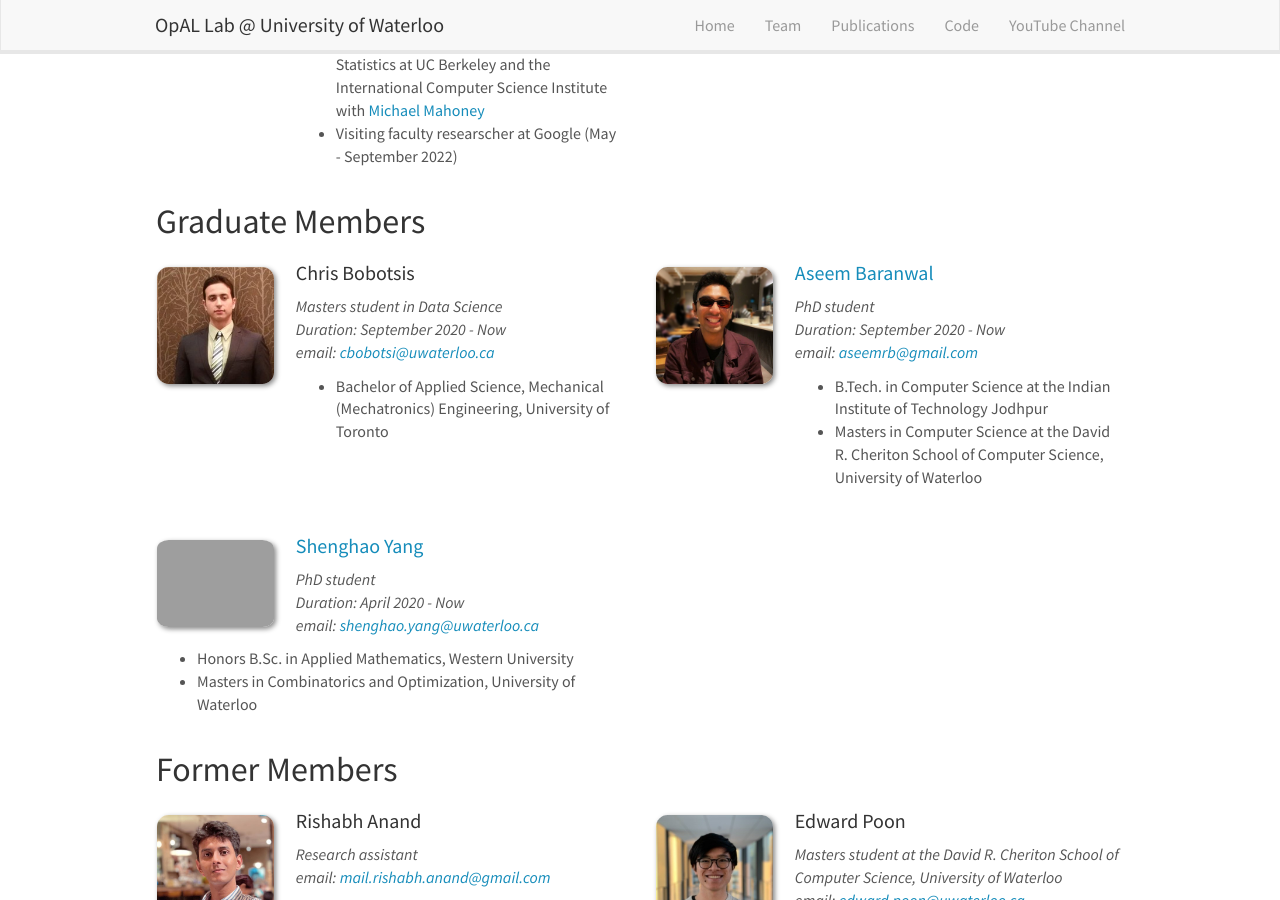
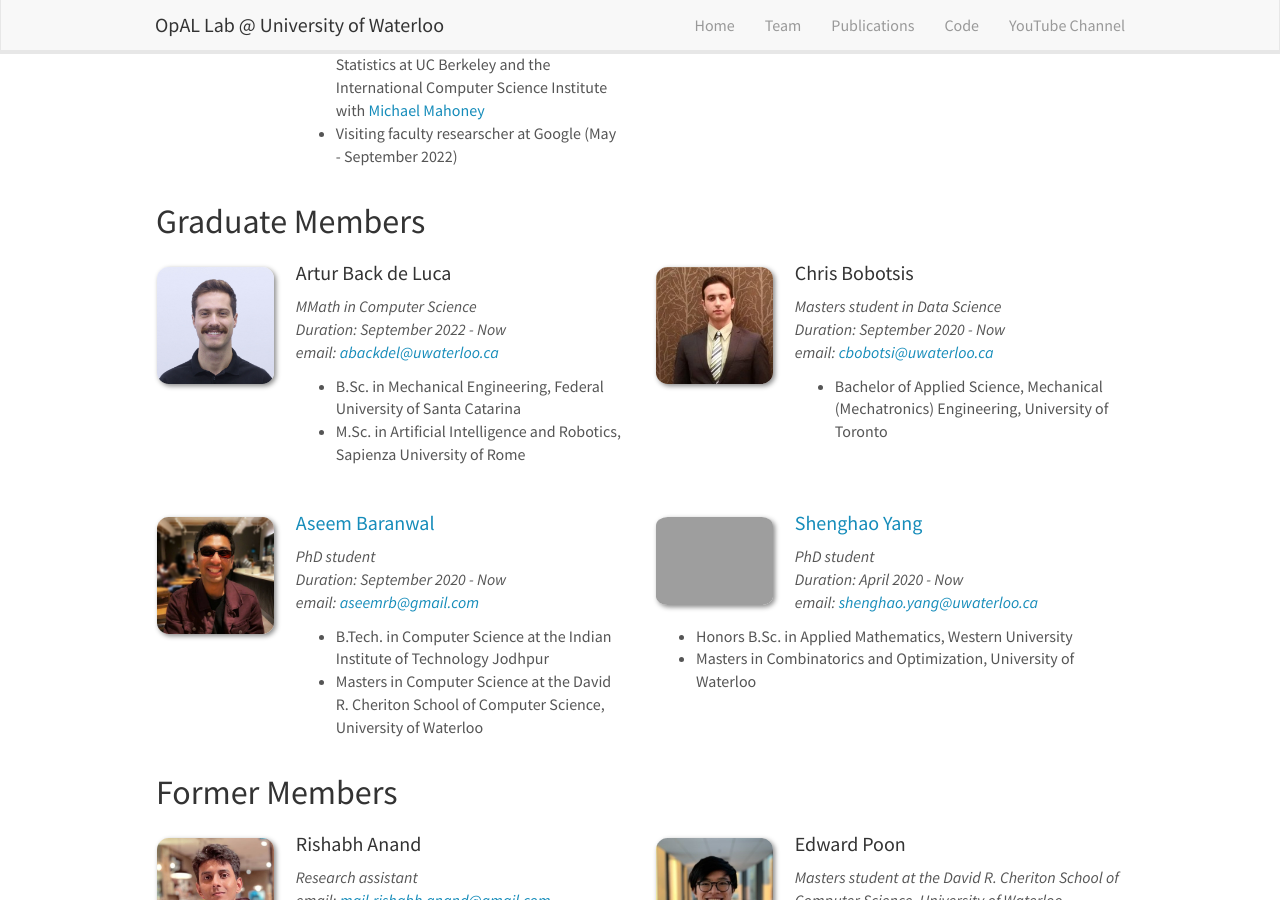
Before and after one commit to opallab/opallab.github.io, a Jekyll site: the page built from _pages/team.md, in a window 1280 px wide and 900 px high, scrolled down 506 px. Built offline with Jekyll 4.4.1, drawn with Linux system fonts in a browser that asks for light colours; nearby versions of some CDN libraries.

Commit message:
info about Artur

```diff
--- a/_data/graduate_members.yml
+++ b/_data/graduate_members.yml
@@ -1,3 +1,12 @@
+- name: Artur Back de Luca
+  photo: Artur.jpg
+  info: MMath in Computer Science
+  duration: September 2022 - Now
+  email: abackdel@uwaterloo.ca
+  number_educ: 2
+  education1: B.Sc. in Mechanical Engineering, Federal University of Santa Catarina
+  education2: M.Sc. in Artificial Intelligence and Robotics, Sapienza University of Rome
+
 - name: Chris Bobotsis
   photo: Chris.jpeg
   info: Masters student in Data Science
```
Also changed, not shown: images/teampic/Artur.jpg (added).
